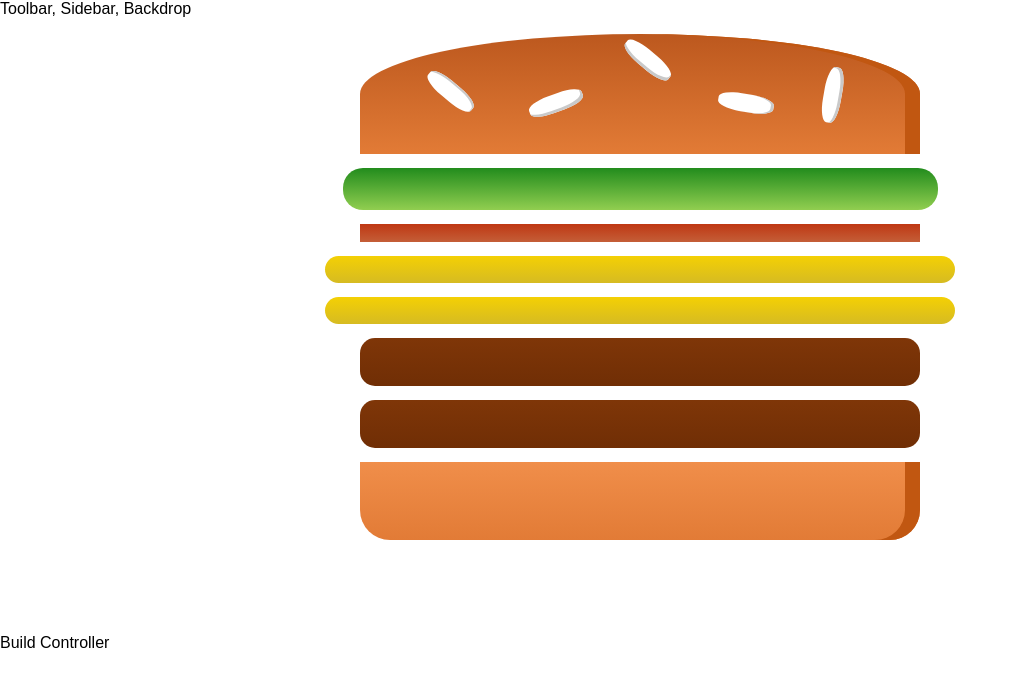
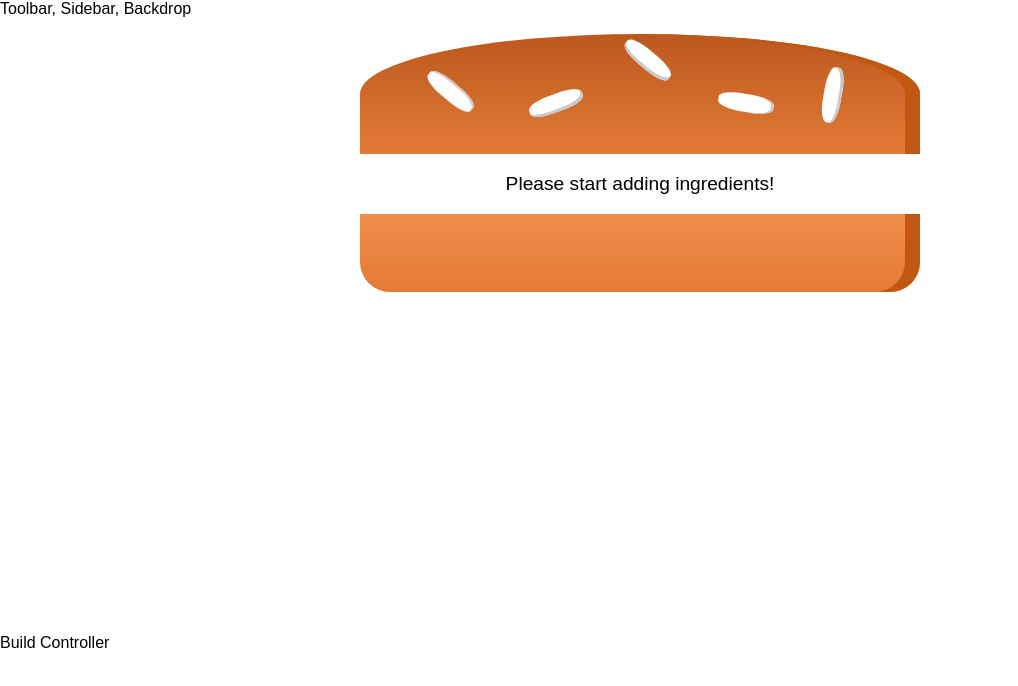
Before and after one commit to RahulPol/react-complete-guide, a React app in the folder project/burger-builder/: page / in a window 1280 px wide. Shown: the top 686 px of the page, without its empty margins (0-1018 px from the left). Built offline with nearby package versions, Linux system fonts and the light colour scheme.

Commit message:
Section-8-tut-130 Calculated ingredient sum dynamically

```diff
--- a/project/burger-builder/src/components/Burger/Burger.js
+++ b/project/burger-builder/src/components/Burger/Burger.js
@@ -4,12 +4,21 @@
 import BurgerIngredient from "./BurgerIngredient/BurgerIngredient";
 
 const Burger = (props) => {
-  const transformedIngredients = Object.keys(props.ingredients).map((igKey) => {
-    return [...Array(props.ingredients[igKey])].map((_, i) => {
-      return <BurgerIngredient key={igKey + i} type={igKey} />;
-    });
-  });
+  let transformedIngredients = Object.keys(props.ingredients)
+    .map((igKey) => {
+      return [...Array(props.ingredients[igKey])].map((_, i) => {
+        return <BurgerIngredient key={igKey + i} type={igKey} />;
+      });
+    })
+    .reduce((arr, el) => {
+      return arr.concat(el);
+    }, []);
 
+  transformedIngredients = transformedIngredients.length ? (
+    transformedIngredients
+  ) : (
+    <p>Please start adding ingredients!</p>
+  );
   return (
     <div className={classes.Burger}>
       <BurgerIngredient type="bread-top" />
--- a/project/burger-builder/src/containers/BurgerBuilder/BurgerBuilder.js
+++ b/project/burger-builder/src/containers/BurgerBuilder/BurgerBuilder.js
@@ -11,10 +11,10 @@
 
   state = {
     ingredients: {
-      salad: 1,
-      bacon: 1,
-      cheese: 2,
-      meat: 2,
+      salad: 0,
+      bacon: 0,
+      cheese: 0,
+      meat: 0,
     },
   };
 
```
